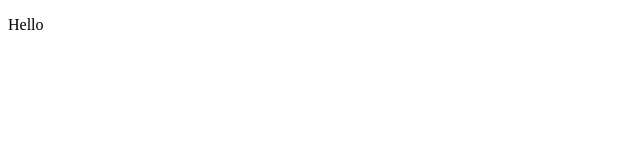
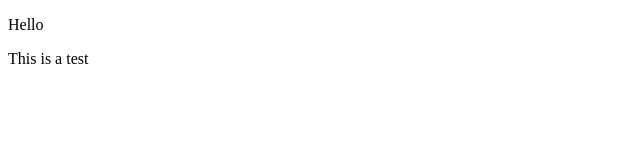
Before and after one commit to sparky9043/todo-list, a website built with webpack: page src/index.html in a window 1280 px wide. Shown: the full height of the page, 0-640 px from the left. Built offline with nearby package versions, Linux system fonts and the light colour scheme.

Commit message:
Test push

```diff
--- a/src/index.html
+++ b/src/index.html
@@ -7,5 +7,6 @@
 </head>
 <body>
   <p>Hello</p>
+  <p>This is a test</p>
 </body>
 </html>
```
